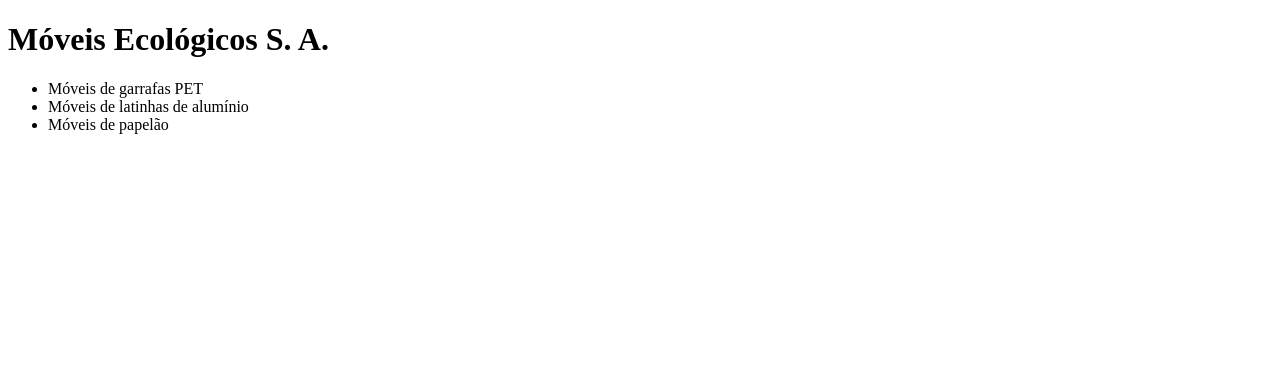
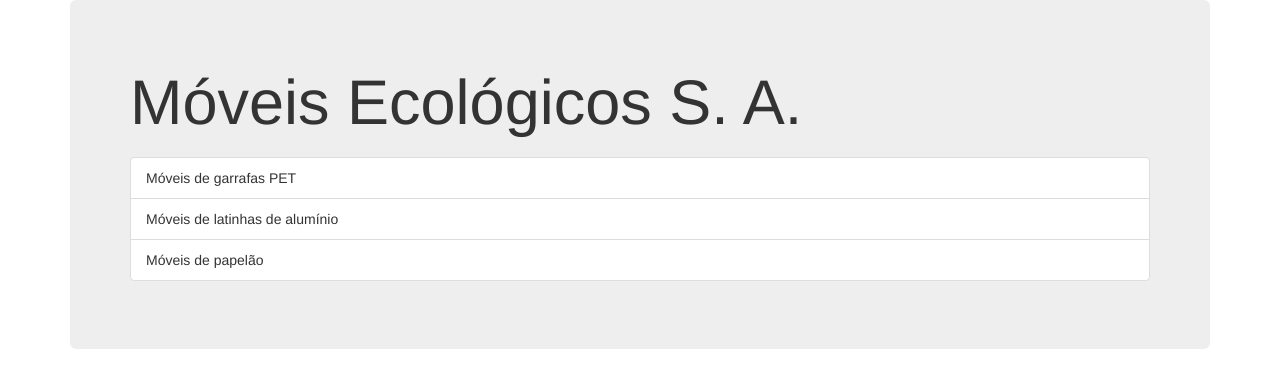
Before and after one commit to wagneribanez2/moveis-ecologicos, a plain HTML site: page index.html in a window 1280 px wide. Drawn offline with nearby package versions, Linux system fonts and the light colour scheme.

Commit message:
Adicionando Bootstrap

```diff
--- a/index.html
+++ b/index.html
@@ -5,17 +5,30 @@
     <meta charset="utf-8" />
     <meta name="description" content="Móveis ecológicos">
     <meta name="keywords" content="moveis ecologicos">
-    <link rel="stylesheet" href="principal.css">
+    <link rel="stylesheet" href="http://netdna.bootstrapcdn.com/bootstrap/3.1.1/
+css/bootstrap.min.css">
     <title>Móveis Ecológicos</title>
     <script src="js/principal.js"></script>
+</head>
 
 <body onload="trocaBanner();">
-    <h1>Móveis Ecológicos S. A.</h1>
-    <h2 id="mensagem"></h2>
-    <ul>
-        <li>Móveis de garrafas PET</li>
-        <li>Móveis de latinhas de alumínio</li>
-        <li>Móveis de papelão</li>
-    </ul>
+    <div class="container">
+        <div class="jumbotron">
+            <h1>Móveis Ecológicos S. A.</h1>
+            <h2 id="mensagem"></h2>
+            <ul class="list-group">
+                <li class="list-group-item">
+                    Móveis de garrafas PET
+                </li>
+                <li class="list-group-item">
+                    Móveis de latinhas de alumínio
+                </li>
+                <li class="list-group-item">
+                    Móveis de papelão
+                </li>
+            </ul>
+        </div>
+    </div>
 </body>
+
 </html>
```
